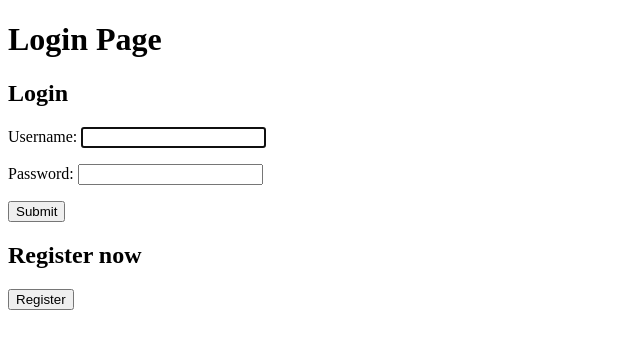
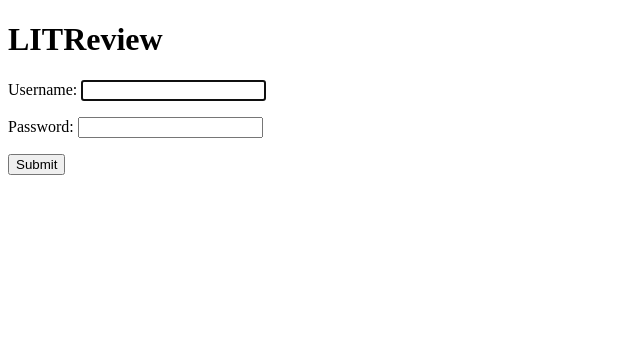
Before and after one commit to DavidPerelroizen/P09, a Django app: page / in a window 1280 px wide. Shown: the top 349 px of the page, without its empty margins (0-640 px from the left). Run offline with Django 4.2, Linux system fonts and the light colour scheme.

Commit message:
Refactored the lgin_page in order to include the base.html

```diff
--- a/authentication/templates/authentication/login_page.html
+++ b/authentication/templates/authentication/login_page.html
@@ -1,15 +1,4 @@
-<!DOCTYPE html>
-<html lang="en">
-<head>
-    <meta charset="UTF-8">
-    <title>LITReview Login Page</title>
-</head>
-<body>
-    <header>
-        <h1>Login Page</h1>
-    </header>
-    <div>
-        <h2>Login</h2>
+{% extends 'base.html' %}
     {% block content %}
         <p>{{ message }}</p>
         <form method="post">
@@ -18,10 +7,3 @@
             <button type="submit">Submit</button>
         </form>
     {% endblock content %}
-    </div>
-    <div>
-        <h2>Register now</h2>
-        <button>Register</button>
-    </div>
-</body>
-</html>
```
Lines whose indentation alone changed are shown as unchanged.
